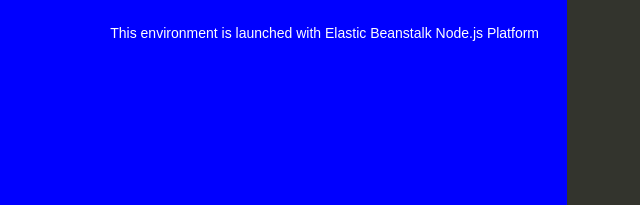
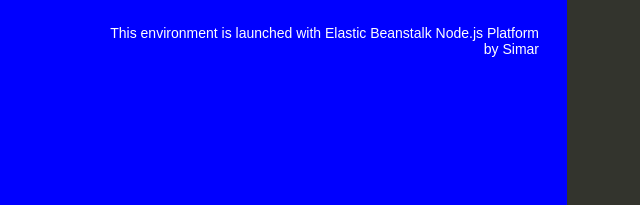
Before and after one commit to simarpreet24bsa10206-dot/LAB, a website: page index.html in a window 1280 px wide. Shown: the part 330-535 px from the top of the page, 73-713 px from the left. Drawn offline with Linux system fonts and the light colour scheme.

Commit message:
Update index.html

```diff
--- a/index.html
+++ b/index.html
@@ -76,7 +76,7 @@
     <div class="textColumn">
       <h1>Congratulations</h1>
       <p>Your first AWS Elastic Beanstalk Node.js application is now running on your own dedicated environment in the AWS Cloud</p>
-      <p>This environment is launched with Elastic Beanstalk Node.js Platform</p>
+      <p>This environment is launched with Elastic Beanstalk Node.js Platform by Simar</p>
     </div>
     <div class="linksColumn">
       <h2>What's Next?</h2>
```
